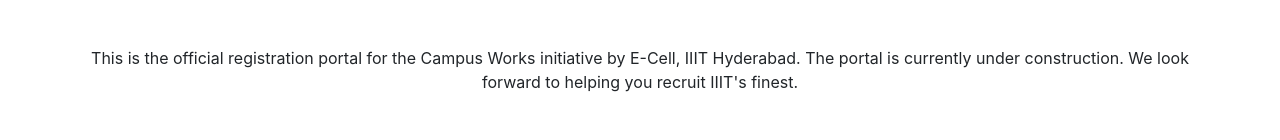
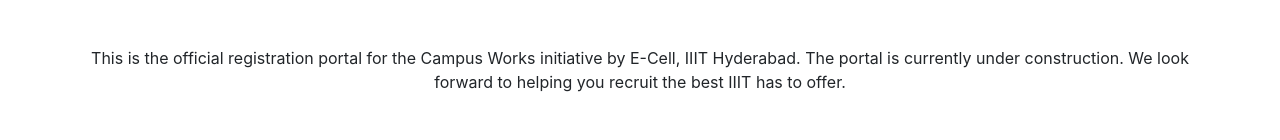
Before and after one commit to IIIT-ECell/campus_works, a React (Create React App) app in the folder tfront/: page /register/company in a window 1280 px wide. Shown: the part 146-286 px from the top of the page. Built offline with nearby package versions, Linux system fonts and the light colour scheme.

Commit message:
Changed title

```diff
--- a/tfront/public/index.html
+++ b/tfront/public/index.html
@@ -24,7 +24,7 @@
       work correctly both with client-side routing and a non-root public URL.
       Learn how to configure a non-root public URL by running `npm run build`.
     -->
-    <title>React App</title>
+    <title>Campus Works</title>
 
     <link rel="stylesheet" href="https://stackpath.bootstrapcdn.com/bootstrap/4.4.1/css/bootstrap.min.css" integrity="sha384-Vkoo8x4CGsO3+Hhxv8T/Q5PaXtkKtu6ug5TOeNV6gBiFeWPGFN9MuhOf23Q9Ifjh" crossorigin="anonymous">
   </head>
--- a/tfront/src/components/CompanyRegister.js
+++ b/tfront/src/components/CompanyRegister.js
@@ -21,7 +21,7 @@ export default class CompanyRegister extends React.Component {
                 <div className="container my-5 text-center">
                     <div className="row">
                         <div className="col">
-                            This is the official registration portal for the Campus Works initiative by E-Cell, IIIT Hyderabad. The portal is currently under construction. We look forward to helping you recruit IIIT's finest.
+                            This is the official registration portal for the Campus Works initiative by E-Cell, IIIT Hyderabad. The portal is currently under construction. We look forward to helping you recruit the best IIIT has to offer.
                         </div>
                     </div>
                 </div>
```
